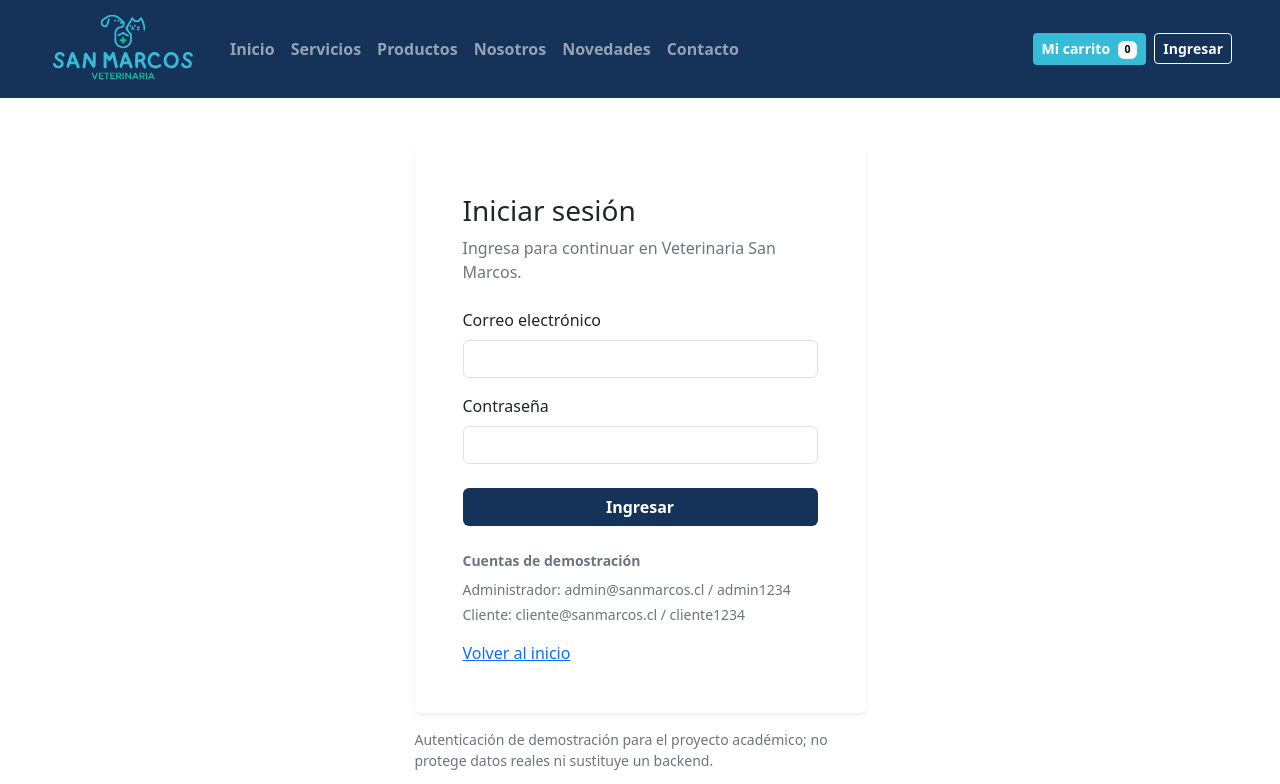
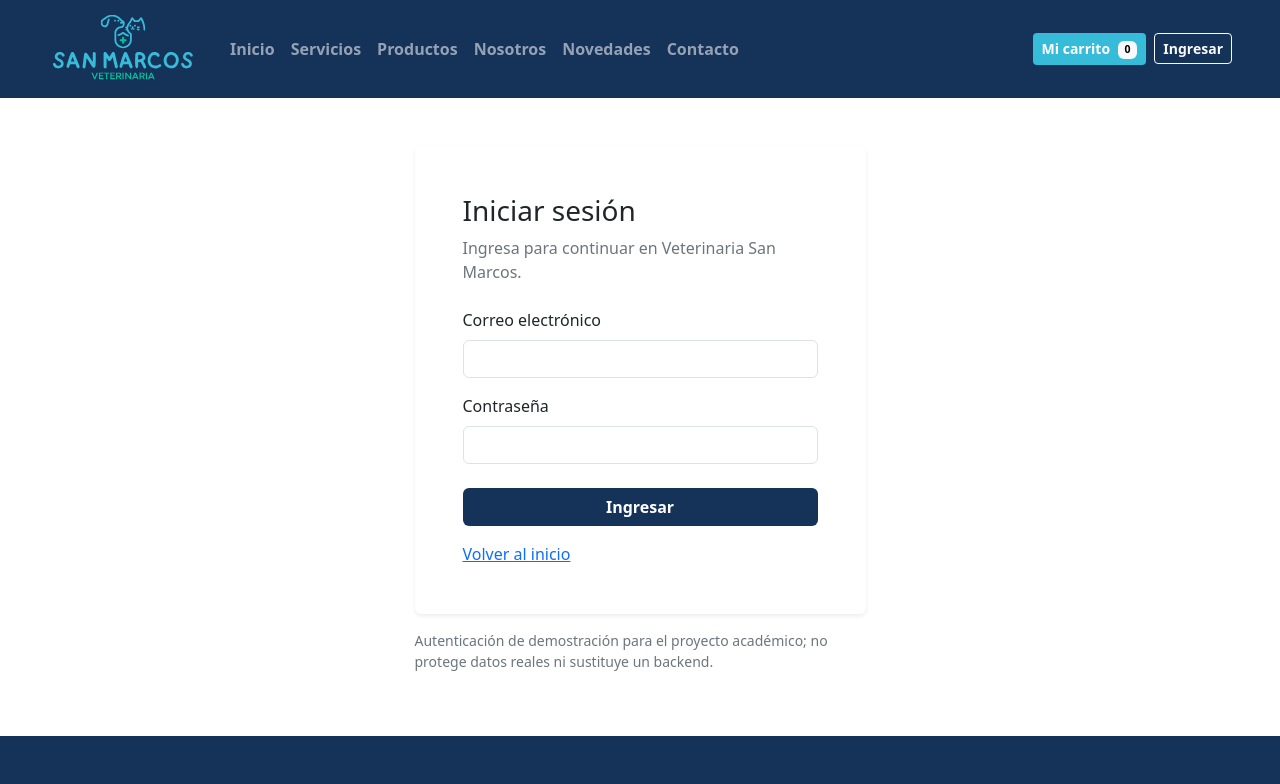
Before and after one commit to jeoropeza-sudo/Proyecto-Veterinaria-San-Marcos, a React (Vite) app in the folder Proyecto_veterinaria/: page /login in a window 1280 px wide. Shown: the top 784 px of the page. Built offline with nearby package versions, Linux system fonts and the light colour scheme.

Commit message:
cORRECION DE ALGUNOS TEXTOS

```diff
--- a/Proyecto_veterinaria/src/paginas/PaginaInicioSesion.tsx
+++ b/Proyecto_veterinaria/src/paginas/PaginaInicioSesion.tsx
@@ -77,11 +77,6 @@ export function PaginaInicioSesion() {
                 </button>
               </form>
 
-              <div className="mt-4 small text-secondary">
-                <p className="fw-semibold mb-2">Cuentas de demostración</p>
-                <p className="mb-1">Administrador: admin@sanmarcos.cl / admin1234</p>
-                <p className="mb-0">Cliente: cliente@sanmarcos.cl / cliente1234</p>
-              </div>
               <Link className="d-inline-block mt-3" to="/">Volver al inicio</Link>
             </div>
           </section>
```
Also changed, not shown: 1 other file (tests, documents, lock files or other folders).
